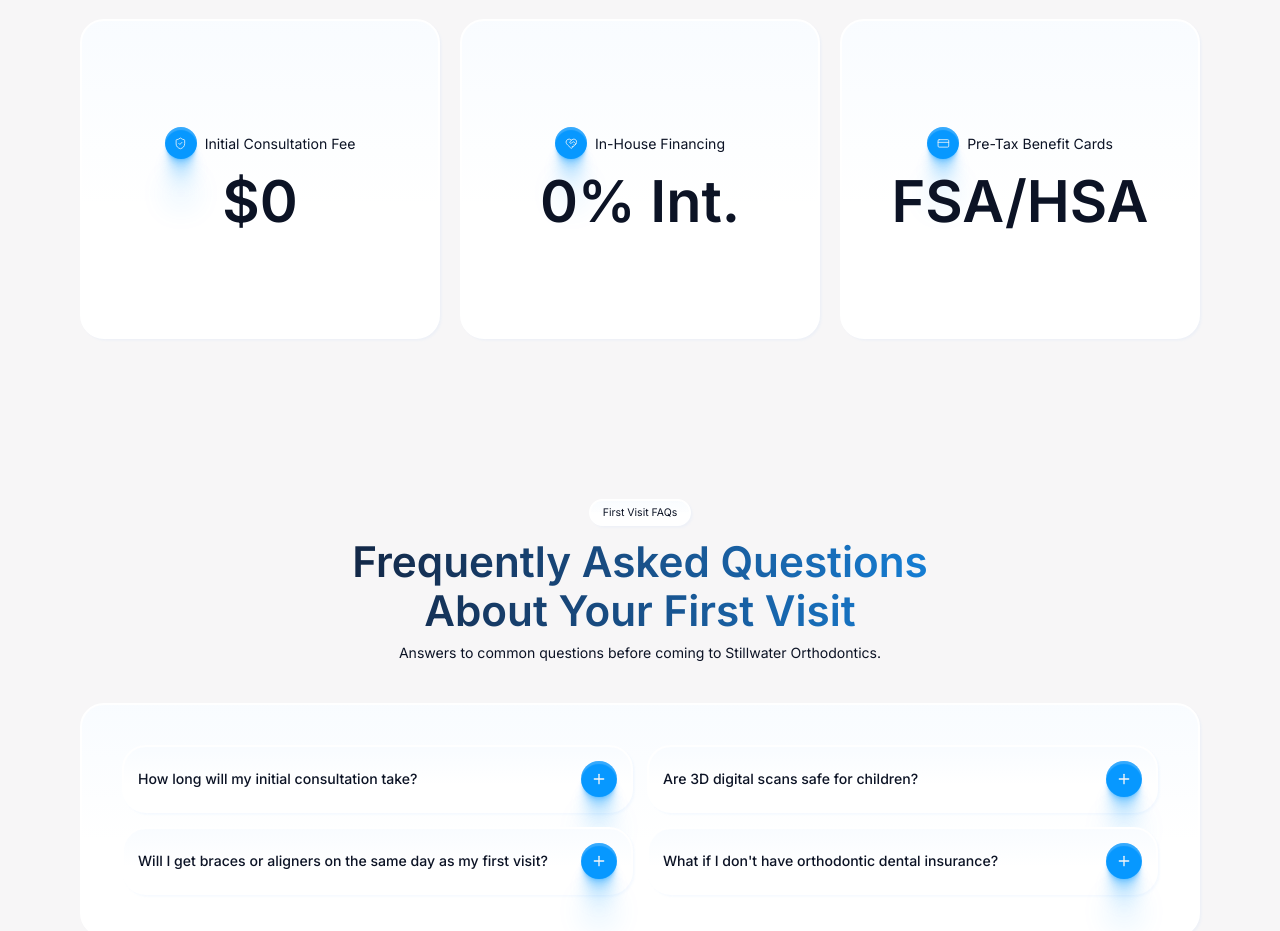
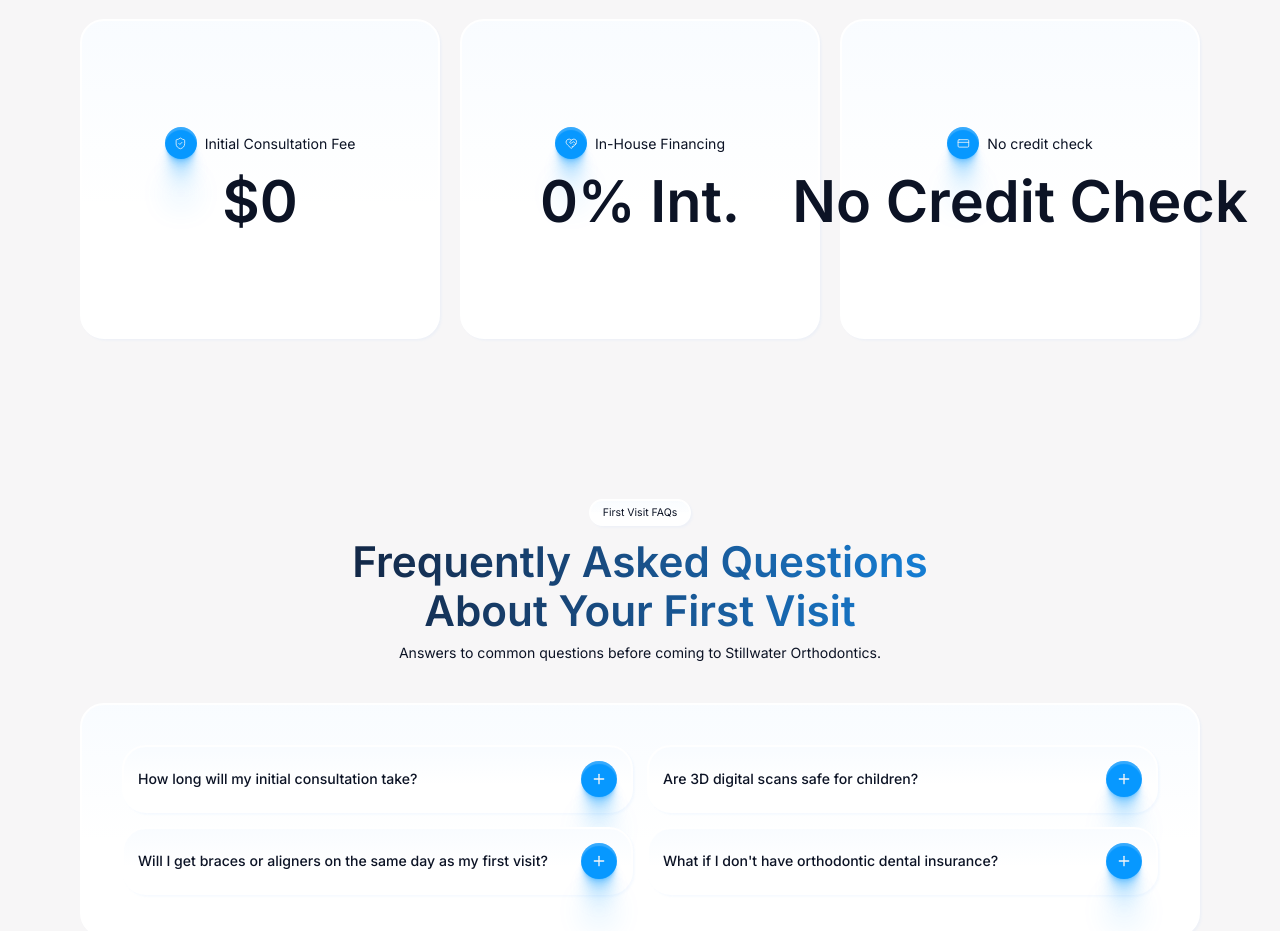
Before and after one commit to dmytro-webild/17636ea3-f3ca-4ea2-bd09-87e6e64eb334, a React (Vite) app: page /first-visit in a window 1280 px wide. Shown: the part 4480-5411 px from the top of the page. Built offline with nearby package versions, Linux system fonts and the light colour scheme; a web font is replaced by a local one.

Commit message:
Update src/pages/FirstVisitPage.tsx

```diff
--- a/src/pages/FirstVisitPage.tsx
+++ b/src/pages/FirstVisitPage.tsx
@@ -112,8 +112,8 @@ We'll explore your smile goals, answer your questions, and provide complimentary
             },
             {
               icon: "CreditCard",
-              title: "Pre-Tax Benefit Cards",
-              value: "FSA/HSA",
+              title: "No credit check",
+              value: "No Credit Check",
             },
           ]}
         />
```
